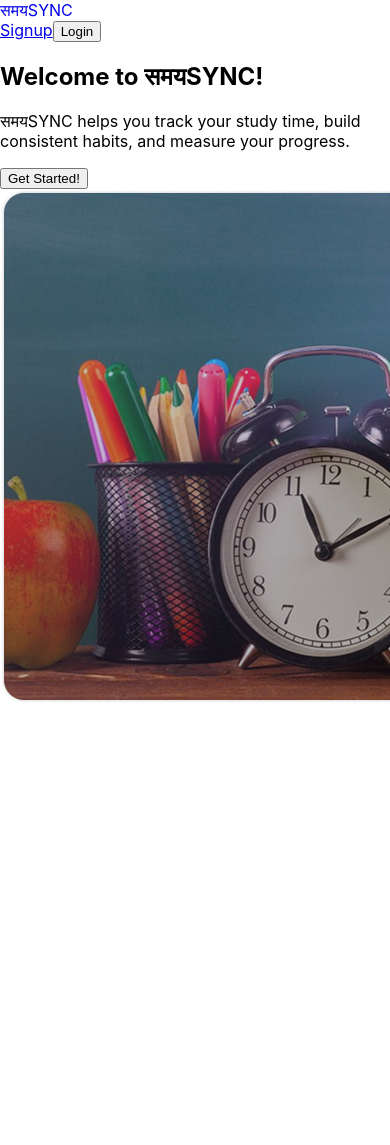
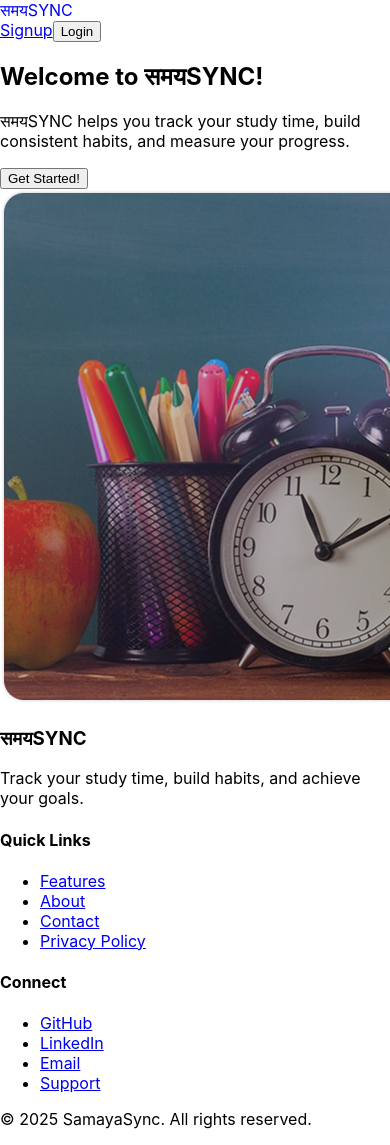
Before and after one commit to Rishika984/SamayaSync, a React (Create React App) app: page / in a window 390 px wide. Shown: the top 1145 px of the page. Before the commit the page ends 844 px from the top, so only its background shows below. Built offline with nearby package versions, Linux system fonts and the light colour scheme; the HTML template or start-up script is replaced by a standard one.

Commit message:
Footer Added

```diff
--- a/src/App.css
+++ b/src/App.css
@@ -251,6 +251,7 @@ body {
 
   .hero {
     padding: 3rem 1.5rem;
+    background: #F5EFFF;
   }
 
   .hero-title {
@@ -320,6 +321,7 @@ body {
 
   .hero {
     padding: 2.5rem 1rem;
+    background: #F5EFFF;
   }
 
   .hero-container {
@@ -395,6 +397,7 @@ body {
 
   .hero {
     padding: 2rem 0.75rem;
+    background: #F5EFFF;
   }
 
   .hero-title {
@@ -4081,3 +4084,189 @@ body {
     font-size: 0.8rem;
   }
 }
+
+/* Footer Styles */
+.footer {
+  background: #f8f9fa;
+  color: #495057;
+  padding: 1.5rem 1.25rem 1rem;
+  margin-top: 2rem;
+  border-top: 1px solid #e9ecef;
+}
+
+.footer-container {
+  max-width: 1200px;
+  margin: 0 auto;
+}
+
+.footer-content {
+  display: grid;
+  grid-template-columns: 2fr 1fr 1fr;
+  gap: 2rem;
+  margin-bottom: 1.25rem;
+}
+
+.footer-section h3,
+.footer-section h4 {
+  margin-bottom: 0.75rem;
+  font-weight: 600;
+  color: #212529;
+}
+
+.footer-title {
+  font-size: 1.4rem;
+  font-weight: 700;
+  margin-bottom: 0.5rem;
+  color: #6A6193;
+}
+
+.footer-title .title-hindi,
+.footer-title .title-english {
+  color: #6A6193;
+}
+
+.footer-description {
+  color: #6c757d;
+  line-height: 1.5;
+  font-size: 0.9rem;
+  max-width: 320px;
+}
+
+.footer-links {
+  list-style: none;
+  padding: 0;
+  display: flex;
+  flex-direction: column;
+  gap: 0.4rem;
+}
+
+.footer-links a {
+  color: #6c757d;
+  text-decoration: none;
+  transition: all 0.2s ease;
+  font-size: 0.85rem;
+  font-weight: 500;
+  padding: 0.1rem 0;
+}
+
+.footer-links a:hover {
+  color: #6A6193;
+  padding-left: 0.3rem;
+}
+
+.footer-bottom {
+  border-top: 1px solid #e9ecef;
+  padding-top: 1rem;
+  display: flex;
+  justify-content: center;
+  align-items: center;
+}
+
+.copyright p {
+  margin: 0;
+  color: #868e96;
+  font-size: 0.8rem;
+  font-weight: 500;
+  text-align: center;
+}
+
+/* Footer Mobile Responsiveness */
+@media (max-width: 768px) {
+  .footer {
+    padding: 1.25rem 1.5rem 1rem;
+    margin-top: 0;
+  }
+
+  .footer-content {
+    grid-template-columns: 1fr;
+    gap: 1.25rem;
+    text-align: center;
+  }
+
+  .footer-section {
+    display: flex;
+    flex-direction: column;
+    align-items: center;
+  }
+
+  .footer-links {
+    align-items: center;
+  }
+
+  .footer-links a:hover {
+    padding-left: 0;
+    transform: translateY(-1px);
+  }
+
+  .footer-bottom {
+    justify-content: center;
+    padding-top: 1rem;
+  }
+
+  .footer-title {
+    font-size: 1.25rem;
+  }
+
+  .footer-description {
+    max-width: 350px;
+    font-size: 0.85rem;
+  }
+}
+
+@media (max-width: 480px) {
+  .footer {
+    padding: 1rem 1rem 0.75rem;
+    margin-top: 0;
+  }
+
+  .footer-content {
+    gap: 1rem;
+  }
+
+  .footer-title {
+    font-size: 1.15rem;
+  }
+
+  .footer-description {
+    font-size: 0.8rem;
+    max-width: 280px;
+  }
+
+  .footer-section h4 {
+    font-size: 0.95rem;
+    margin-bottom: 0.5rem;
+  }
+
+  .footer-links a {
+    font-size: 0.8rem;
+  }
+
+  .footer-bottom {
+    padding-top: 0.75rem;
+  }
+}
+
+@media (max-width: 360px) {
+  .footer {
+    padding: 0.875rem 0.75rem 0.625rem;
+    margin-top: 0;
+  }
+
+  .footer-title {
+    font-size: 1.05rem;
+  }
+
+  .footer-description {
+    font-size: 0.75rem;
+    max-width: 240px;
+  }
+
+  .footer-section h4 {
+    font-size: 0.9rem;
+  }
+
+  .copyright p,
+  .footer-info p {
+    font-size: 0.7rem;
+  }
+}
--- a/src/App.jsx
+++ b/src/App.jsx
@@ -2,6 +2,7 @@ import React from 'react';
 import { Routes, Route } from 'react-router-dom';
 import Header from './components/Header';
 import HeroSection from './components/HeroSection';
+import Footer from './components/Footer';
 import Signup from './components/Signup';
 import Login from './components/Login';
 import Dashboard from './components/Dashboard';
@@ -16,6 +17,7 @@ function App() {
         <div className="app">
           <Header />
           <HeroSection />
+          <Footer />
         </div>
       } />
 
--- a/src/components/Dashboard.jsx
+++ b/src/components/Dashboard.jsx
@@ -24,7 +24,7 @@ function Dashboard() {
     averageSessionTime: '0 min'
   });
 
-  const loadTodaysPlans = () => {
+  const loadTodaysPlans = useCallback(() => {
     const today = new Date().toDateString();
     const savedPlans = JSON.parse(localStorage.getItem('dailyPlans') || '{}');
     const plans = savedPlans[today] || [];
@@ -37,7 +37,7 @@ function Dashboard() {
     });
 
     setTodaysPlan(sortedPlans);
-  };
+  }, []);
 
   // Helper function to convert time to 24-hour format for sorting
   const convertTo24Hour = (timeStr) => {
@@ -131,7 +131,7 @@ function Dashboard() {
   };
 
   // Update plan progress based on completed sessions
-  const updatePlanProgress = () => {
+  const updatePlanProgress = useCallback(() => {
     const today = new Date().toDateString();
     const savedPlans = JSON.parse(localStorage.getItem('dailyPlans') || '{}');
 
@@ -150,7 +150,7 @@ function Dashboard() {
       localStorage.setItem('dailyPlans', JSON.stringify(savedPlans));
       setTodaysPlan(savedPlans[today]);
     }
-  };
+  }, []);
 
   // Format duration for display
   const formatDuration = (minutes) => {
@@ -333,7 +333,7 @@ function Dashboard() {
       window.removeEventListener('storage', handleStorageChange);
       clearInterval(interval);
     };
-  }, [showOnboard, calculateStats, calculateWeeklyProgress]);
+  }, [showOnboard, calculateStats, calculateWeeklyProgress, loadTodaysPlans, updatePlanProgress]);
 
   const [progressData, setProgressData] = useState([
     { day: 'Mon', hours: 0 },
--- /dev/null
+++ b/src/components/Footer.jsx
@@ -0,0 +1,48 @@
+import React from 'react';
+
+function Footer() {
+  return (
+    <footer className="footer">
+      <div className="footer-container">
+        <div className="footer-content">
+          <div className="footer-section">
+            <h3 className="footer-title">
+              <span className="title-hindi">समय</span><span className="title-english">SYNC</span>
+            </h3>
+            <p className="footer-description">
+              Track your study time, build habits, and achieve your goals.
+            </p>
+          </div>
+
+          <div className="footer-section">
+            <h4>Quick Links</h4>
+            <ul className="footer-links">
+              <li><a href="#features">Features</a></li>
+              <li><a href="#about">About</a></li>
+              <li><a href="#contact">Contact</a></li>
+              <li><a href="#privacy">Privacy Policy</a></li>
+            </ul>
+          </div>
+
+          <div className="footer-section">
+            <h4>Connect</h4>
+            <ul className="footer-links">
+              <li><a href="#github">GitHub</a></li>
+              <li><a href="#linkedin">LinkedIn</a></li>
+              <li><a href="#email">Email</a></li>
+              <li><a href="#support">Support</a></li>
+            </ul>
+          </div>
+        </div>
+
+        <div className="footer-bottom">
+          <div className="copyright">
+            <p>&copy; 2025 SamayaSync. All rights reserved.</p>
+          </div>
+        </div>
+      </div>
+    </footer>
+  );
+}
+
+export default Footer;
```
